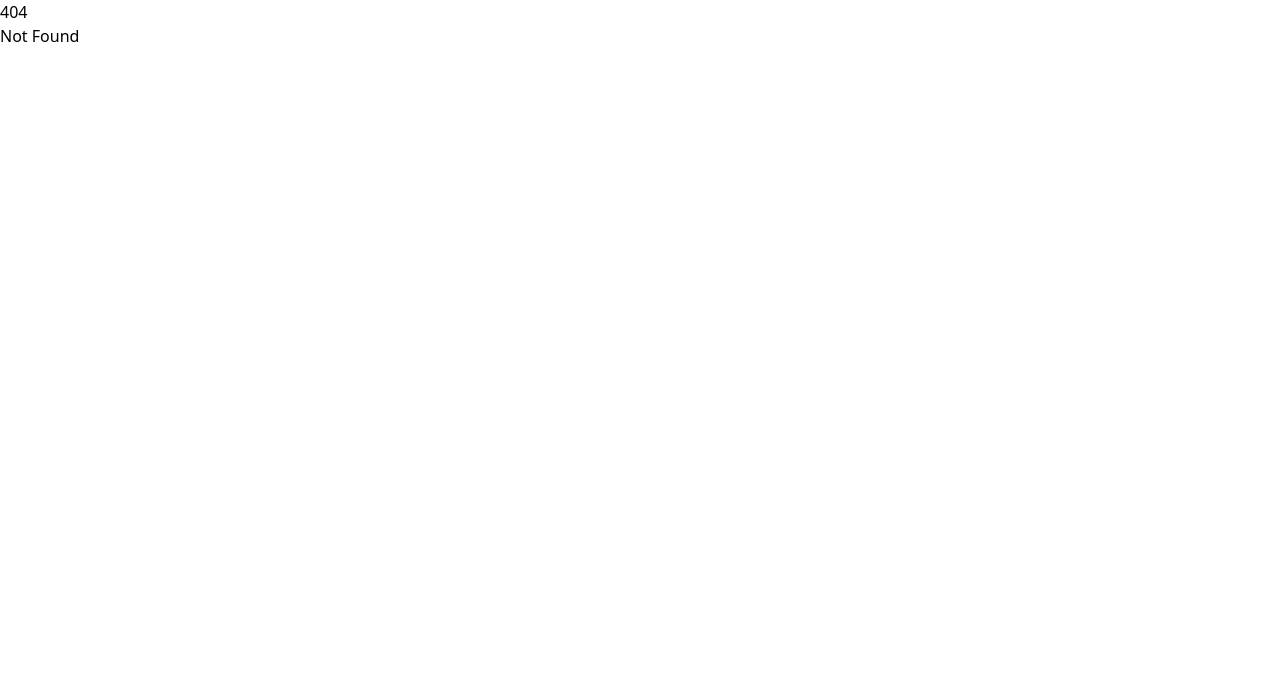
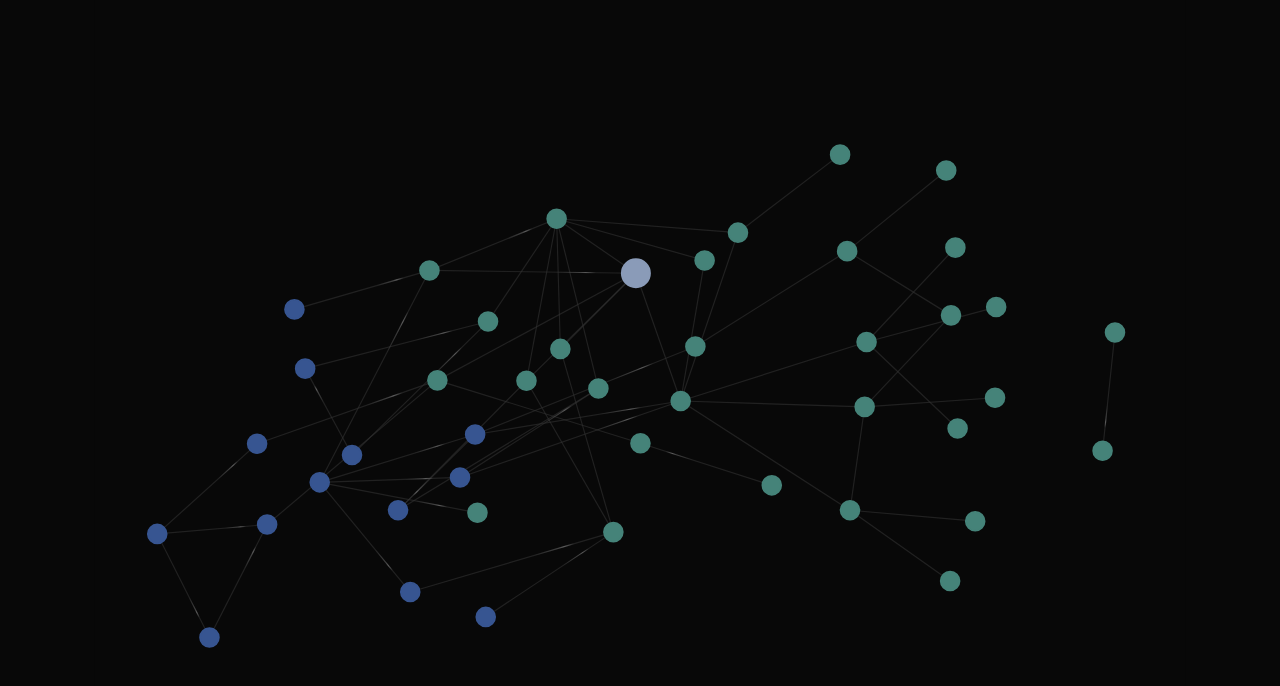
Before and after one commit to 21andrewchang/alice, a SvelteKit app in the folder nexus/: page /app in a window 1280 px wide. Before the commit this address had no page. Shown: the top 686 px of the page. Built offline with nearby package versions, Linux system fonts and the light colour scheme.

Commit message:
feat: docs updates

```diff
--- /dev/null
+++ b/nexus/src/routes/app/+page.svelte
@@ -0,0 +1,7 @@
+<script lang="ts">
+  // Reuse the existing root page component for the authenticated “app” route.
+  import HomePage from '../+page.svelte';
+  export let data;
+</script>
+
+<HomePage {...data} />
```
Also changed, not shown: 9 other files (tests, documents, lock files or other folders).
